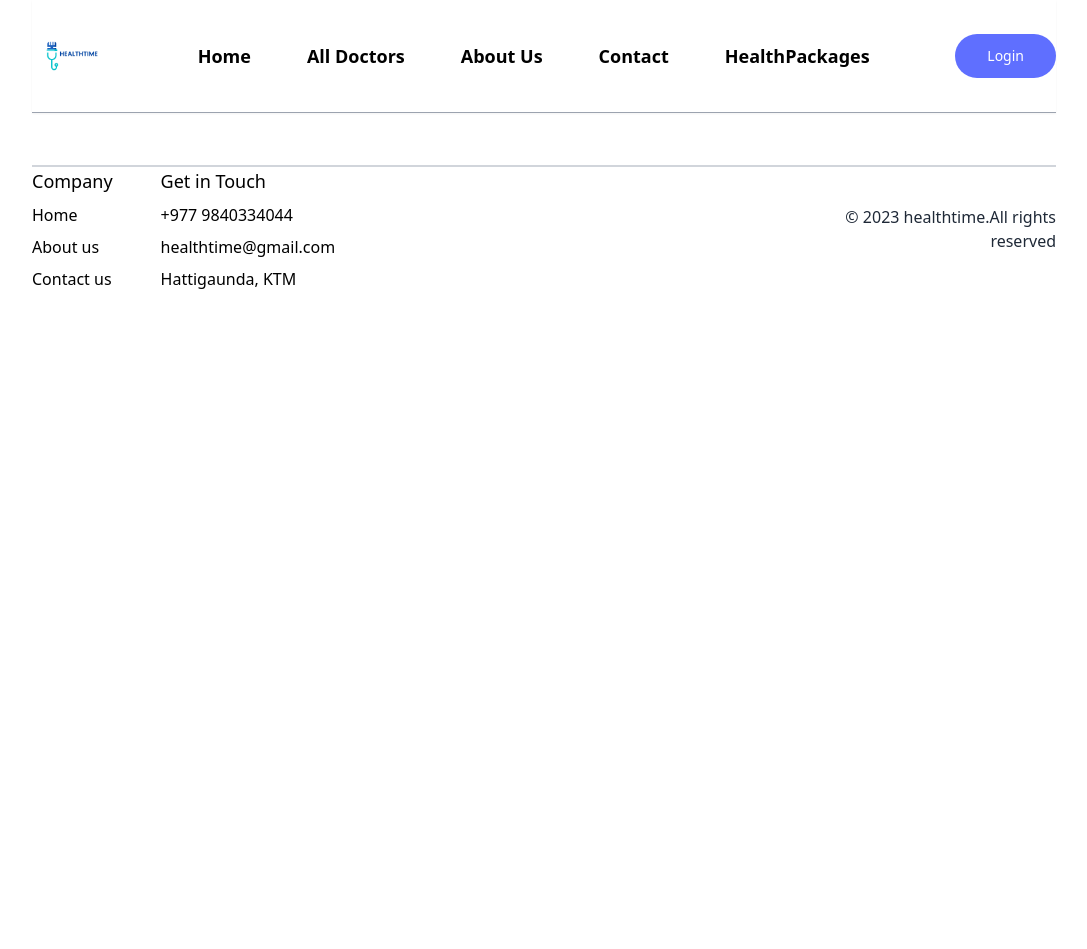
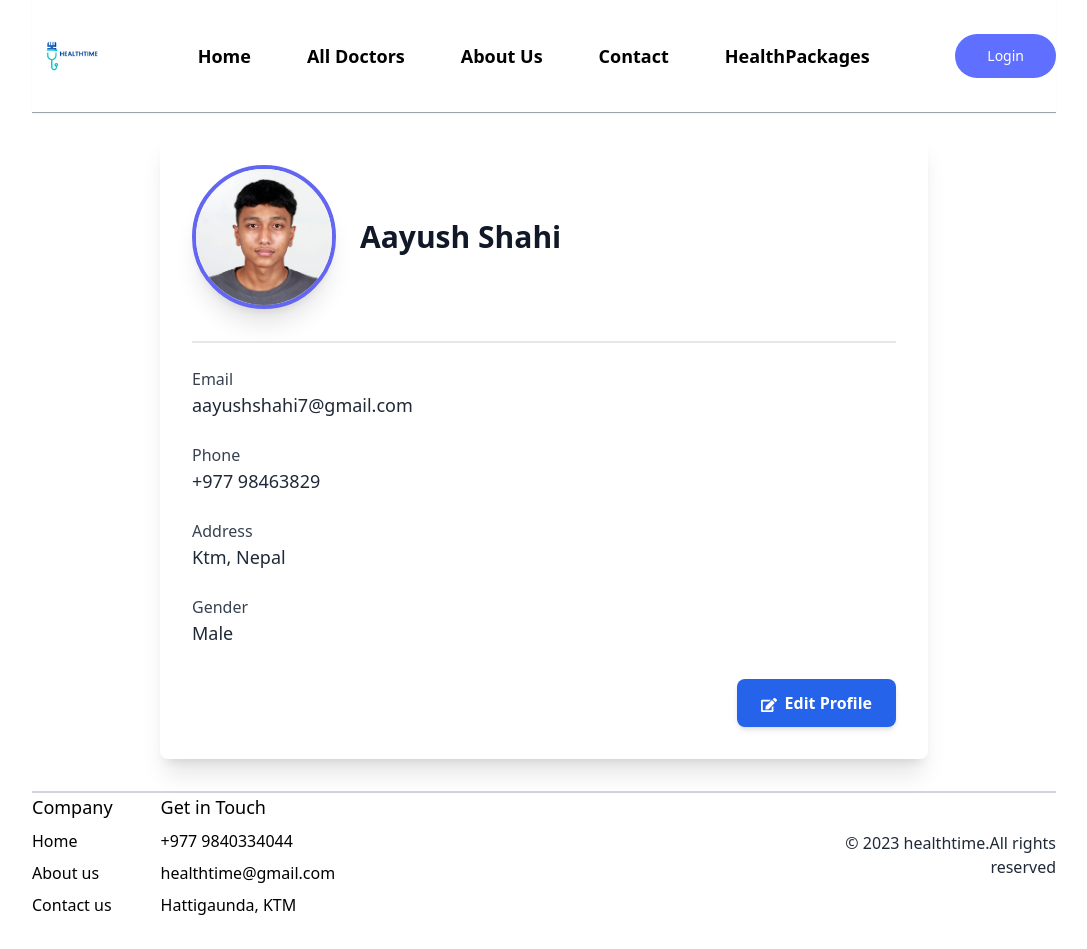
Before and after one commit to AayushBdrShahi/HospitalManagementSystem, a React (Vite) app: page /my-Profile in a window 1280 px wide. Shown: the whole page, without its empty margins (96-1183 px from the left). Before the commit the page ends 800 px from the top, so only its background shows below. Built offline with nearby package versions, Linux system fonts and the light colour scheme.

Commit message:
Profile Page

```diff
--- a/src/pages/MyProfile.jsx
+++ b/src/pages/MyProfile.jsx
@@ -1,11 +1,121 @@
-import React from 'react'
+import React, { useState } from 'react';
+import { FaEdit, FaSave } from 'react-icons/fa';
+import { assets } from '../assets/assets';
 
 const MyProfile = () => {
+  const [userData, setUserData] = useState({
+    name: 'Aayush Shahi',
+    image: assets.profile,
+    email: 'aayushshahi7@gmail.com',
+    phone: '+977 98463829',
+    address: {
+      line1: 'Ktm, Nepal',
+    },
+    gender: 'Male',
+  });
+
+  const [isEdit, setIsEdit] = useState(false);
+
   return (
-    <div>
+    <div className="max-w-3xl mx-auto bg-white p-8 rounded-lg shadow-xl transform transition-all duration-300 hover:scale-105">
+      <div className="flex items-center space-x-6 mb-8">
+        <img
+          className="w-36 h-36 rounded-full border-4 border-indigo-500 shadow-xl transform hover:scale-105 transition-transform duration-200"
+          src={userData.image}
+          alt="Profile"
+        />
+        <div className="flex-1">
+          {isEdit ? (
+            <input
+              className="bg-indigo-50 text-3xl font-semibold p-3 rounded-lg border border-indigo-300 focus:outline-none focus:ring-2 focus:ring-indigo-500 w-full"
+              type="text"
+              value={userData.name}
+              onChange={(e) => setUserData((prev) => ({ ...prev, name: e.target.value }))}
+            />
+          ) : (
+            <h2 className="text-3xl font-semibold text-gray-900">{userData.name}</h2>
+          )}
+        </div>
+      </div>
 
+      <hr className="my-6 border-t-2 border-gray-200" />
+
+      <div className="space-y-6">
+        <div>
+          <label className="block text-gray-700 font-medium">Email</label>
+          <p className="text-lg text-gray-800">{userData.email}</p>
+        </div>
+
+        <div>
+          <label className="block text-gray-700 font-medium">Phone</label>
+          {isEdit ? (
+            <input
+              type="text"
+              className="bg-indigo-50 p-3 rounded-lg border border-indigo-300 focus:outline-none focus:ring-2 focus:ring-indigo-500 w-full"
+              value={userData.phone}
+              onChange={(e) => setUserData((prev) => ({ ...prev, phone: e.target.value }))}
+            />
+          ) : (
+            <p className="text-lg text-gray-800">{userData.phone}</p>
+          )}
+        </div>
+
+        <div>
+          <label className="block text-gray-700 font-medium">Address</label>
+          {isEdit ? (
+            <input
+              type="text"
+              className="bg-indigo-50 p-3 rounded-lg border border-indigo-300 focus:outline-none focus:ring-2 focus:ring-indigo-500 w-full"
+              value={userData.address.line1}
+              onChange={(e) => setUserData((prev) => ({
+                ...prev,
+                address: { ...prev.address, line1: e.target.value },
+              }))}
+            />
+          ) : (
+            <p className="text-lg text-gray-800">{userData.address.line1}</p>
+          )}
+        </div>
+
+        <div>
+          <label className="block text-gray-700 font-medium">Gender</label>
+          {isEdit ? (
+            <select
+              className="bg-indigo-50 p-3 rounded-lg border border-indigo-300 focus:outline-none focus:ring-2 focus:ring-indigo-500 w-full"
+              value={userData.gender}
+              onChange={(e) => setUserData((prev) => ({ ...prev, gender: e.target.value }))}
+            >
+              <option value="Male">Male</option>
+              <option value="Female">Female</option>
+            </select>
+          ) : (
+            <p className="text-lg text-gray-800">{userData.gender}</p>
+          )}
+        </div>
+      </div>
+
+      <div className="mt-8 flex justify-end space-x-4">
+        <button
+          className={`px-6 py-3 rounded-lg text-white font-semibold shadow-md ${
+            isEdit ? 'bg-green-600 hover:bg-green-500' : 'bg-blue-600 hover:bg-blue-500'
+          } transform transition-all duration-200 focus:outline-none focus:ring-2 focus:ring-indigo-500`}
+          onClick={() => setIsEdit(!isEdit)}
+        >
+          {isEdit ? (
+            <>
+              <FaSave className="inline-block mr-2" />
+              Save Changes
+            </>
+          ) : (
+            <>
+              <FaEdit className="inline-block mr-2" />
+              Edit Profile
+            </>
+          )}
+        </button>
+      </div>
     </div>
-  )
-}
+  );
+};
 
-export default MyProfile
+export default MyProfile;
```
